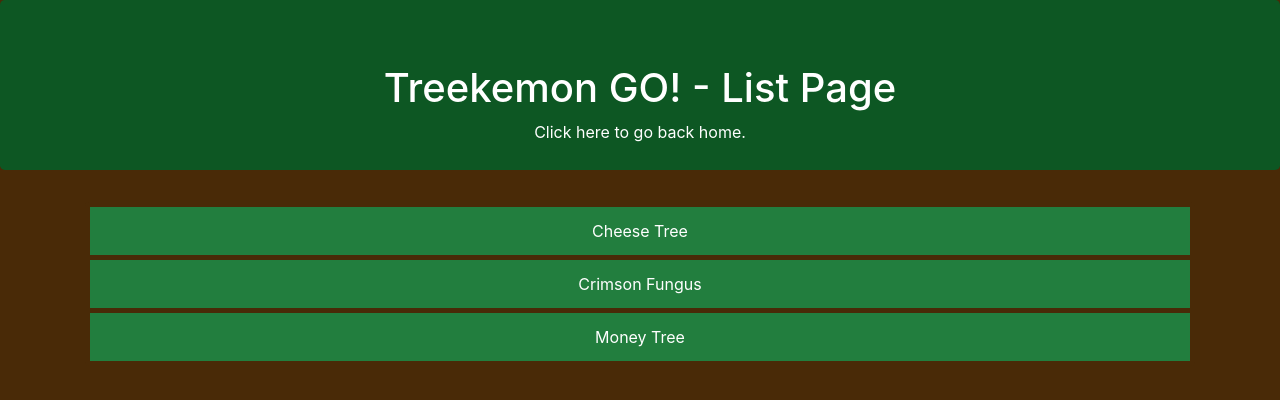
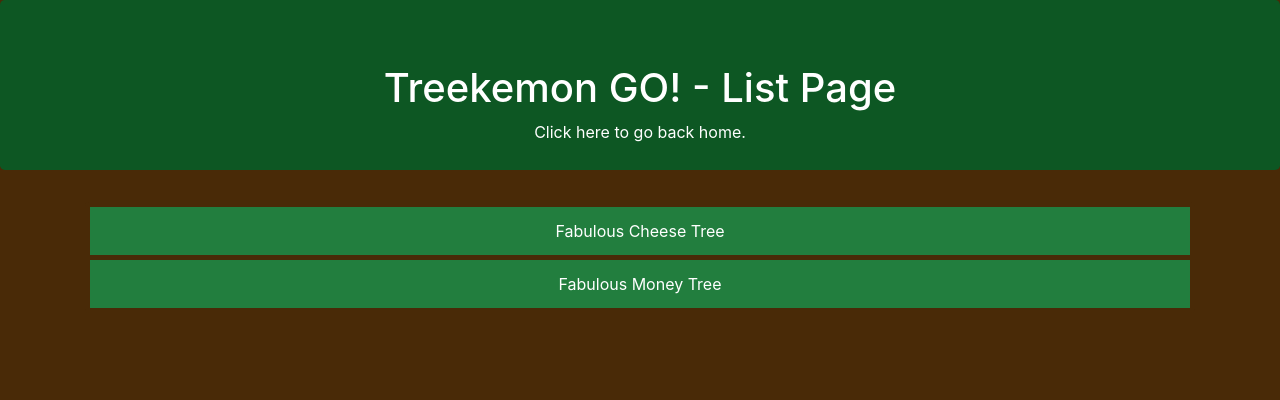
Before and after one commit to codefeld/Treekemon-GO, a Django app: page /list/ in a window 1280 px wide. Shown: the top 400 px of the page. Run offline with Django 3.2, Linux system fonts and the light colour scheme; some libraries are stand-ins or nearby versions.

Commit message:
made a trees data file to make it easier to add trees

```diff
--- /dev/null
+++ b/woodland/data/trees.json
@@ -0,0 +1,16 @@
+{
+	"trees": [
+	{
+		"lat": 34.5,
+		"lng": -86.4,
+		"url": "/",
+		"name": "Fabulous Cheese Tree"
+	},
+	{
+		"lat": 34.4,
+		"lng": -86.5,
+		"url": "/",
+		"name": "Fabulous Money Tree"
+	}
+]
+}
--- a/woodland/templates/list.html
+++ b/woodland/templates/list.html
@@ -11,9 +11,9 @@
 </div>
 <div class="container" style="text-align: center">
     <div class="list-group">
-        <a href="#" class="list-group-item list-group-item-action">Cheese Tree</a>
-        <a href="#" class="list-group-item list-group-item-action">Crimson Fungus</a>
-        <a href="#" class="list-group-item list-group-item-action">Money Tree</a>
+        {% for tree in trees %}
+        <a href="{{ tree.url }}" class="list-group-item list-group-item-action">{{ tree.name }}</a>
+        {% endfor %}
       </div>
 </div>
 {% endblock %}
--- a/woodland/views.py
+++ b/woodland/views.py
@@ -1,4 +1,5 @@
 import os
+import json
 from dotenv import load_dotenv
 from django.shortcuts import render
 from django.http import HttpResponse
@@ -7,32 +8,27 @@ from .models import Greeting
 
 load_dotenv()
 
+with open("woodland/data/trees.json", "r") as f:
+    tree_data = f.read()
+
+trees = json.loads(tree_data)
+
+print("trees: " + str(trees))
+
 # Create your views here.
 def index(request):
-    # return HttpResponse('Hello from Python!')
     return render(request, "index.html")
 
 def list_trees(request):
-    # return HttpResponse('Hello from Python!')
-    return render(request, "list.html")
+    context = {
+        "trees": trees["trees"]
+    }
+    return render(request, "list.html", context)
 
 def map_trees(request):
     context = {
         "google_maps_api_key": os.getenv("GOOGLE_MAPS_API_KEY"),
-        "trees": [
-            {
-                "lat": 34.5,
-                "lng": -86.4,
-                "url": "/",
-                "name": "Fabulous Cheese Tree"
-            },
-            {
-                "lat": 34.4,
-                "lng": -86.5,
-                "url": "/",
-                "name": "Fabulous Money Tree"
-            }
-        ]
+        "trees": trees["trees"]
     }
     return render(request, "map.html", context)
 
```
